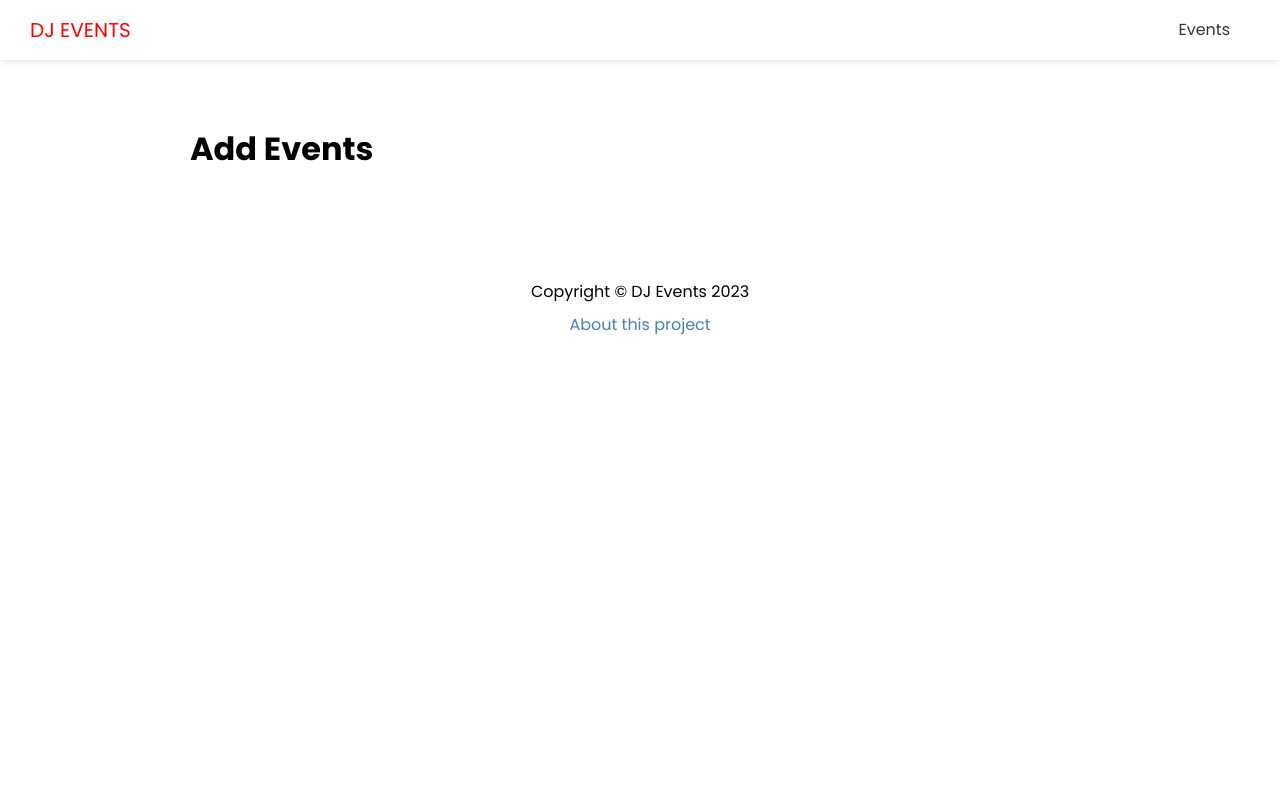
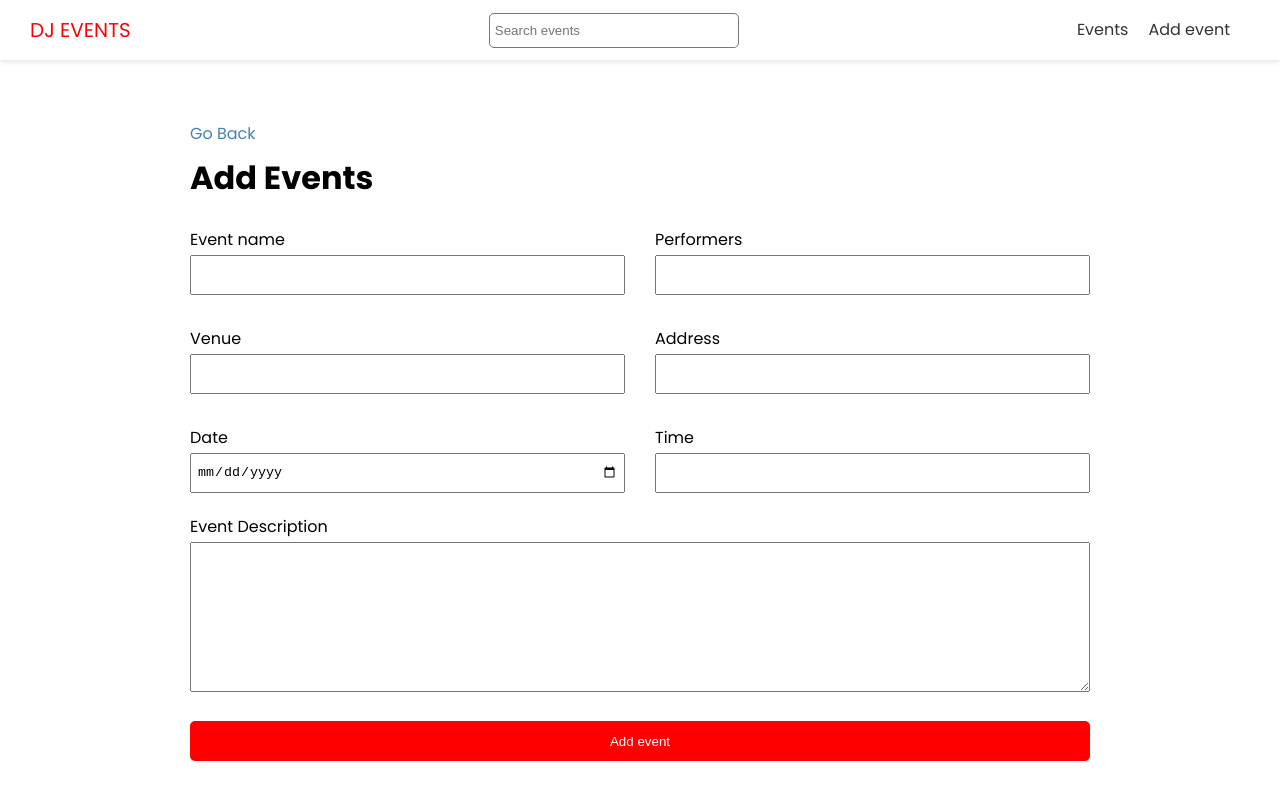
Before and after one commit to AndradaVonica/next.js-traversy, a Next.js app: page /events/add in a window 1280 px wide. Shown: the top 800 px of the page. Built offline with nearby package versions, Linux system fonts and the light colour scheme; no server answers.

Commit message:
Changes on events and pages

```diff
--- a/components/EventItem.js
+++ b/components/EventItem.js
@@ -5,12 +5,13 @@
 
 export default function EventItem({ evt }) {
     console.log('HERE ETVTTTTTT', evt)
+    console.log('plm', evt.attributes.slug)
 
     return (
         <div className={ styles.event }>
             <div className={ styles.img } >
                 <Image
-                    loader={ () => evt.attributes.image.data.attributes.formats.thumbnail.url }
+                    loader={ () => evt.attributes?.image?.data?.attributes.formats.thumbnail.url }
                     src={ evt.attributes?.image?.data?.attributes?.formats?.thumbnail?.url || '/images/event-default.png' }
                     width={ 170 }
                     height={ 100 } />
--- a/components/Header.js
+++ b/components/Header.js
@@ -1,5 +1,6 @@
 import Link from 'next/link'
 import styles from '@/styles/Header.module.css'
+import Search from './Search'
 
 export default function Header() {
     return (
@@ -9,7 +10,7 @@
                     <a>DJ events</a>
                 </Link>
             </div>
-
+            <Search />
             <nav>
                 <ul>
                     <li>
@@ -17,6 +18,11 @@
                             <a>Events</a>
                         </Link>
                     </li>
+                    <li>
+                        <Link href='/events/add' legacyBehavior >
+                            <a>Add event</a>
+                        </Link>
+                    </li>
                 </ul>
             </nav>
         </header>
--- /dev/null
+++ b/components/Search.js
@@ -0,0 +1,28 @@
+import styles from "@/styles/Search.module.css"
+import { useState } from 'react'
+import { useRouter } from 'next/router'
+
+
+export default function Search() {
+    const [term, setTerm] = useState("");
+    const router = useRouter()
+
+    const handleSubmit = (e) => {
+        e.preventDefault()
+        router.push(`/events/search?term=${ term }`)
+        setTerm('')
+    }
+
+    return (
+        <div className={ styles.search } >
+            <form onSubmit={ handleSubmit } >
+                <input
+                    type='text'
+                    value={ term }
+                    onChange={ (e) => setTerm(e.target.value) }
+                    placeholder="Search events">
+                </input>
+            </form>
+        </div >
+    )
+}
--- a/package.json
+++ b/package.json
@@ -12,8 +12,10 @@
     "eslint": "8.35.0",
     "eslint-config-next": "13.2.3",
     "next": "13.2.3",
+    "qs": "^6.11.1",
     "react": "18.2.0",
     "react-dom": "18.2.0",
-    "react-icons": "^4.8.0"
+    "react-icons": "^4.8.0",
+    "react-toastify": "^9.1.1"
   }
 }
--- a/pages/api/events/[slug].js
+++ b/pages/api/events/[slug].js
@@ -3,7 +3,6 @@
 export default function handler(req, res) {
     // evt is reffered to single events
     const evt = events.filter(ev => ev.slug === req.query.slug)
-    // console.log("fmm ", ev)
 
     if (req.method === 'GET') {
         res.status(200).json(evt)
--- /dev/null
+++ b/pages/api/events/search.js
@@ -0,0 +1,41 @@
+// import Link from "next/Link"
+import qs from 'qs'
+import Layout from "@/components/Layout"
+import Link from "next/link"
+import EventItem from "@/components/EventItem"
+import { API_URL } from "@/config/index"
+import { useRouter } from 'next/router'
+
+export default function SearchPage({ events }) {
+    const router = useRouter()
+
+    return (
+        <Layout title='Search results'>
+            <Link href='/events'> Go back</Link>
+            <h1>Search results for { router.query.term }</h1>
+            {events.length === 0 && <h3>No events to show</h3> }
+            {events.data.map(evt => (
+                <EventItem key={ evt.id } evt={ evt } />
+            )) }
+        </Layout>
+    )
+}
+
+export async function getServerSideProps({ query: { term } }) {
+    const query = qs.stringify({
+        _where: {
+            _or: [
+                { name_contains: term },
+                { performers_contains: term },
+                { desccription_contains: term },
+                { venue_contains: term }
+            ]
+        }
+    })
+    const res = await fetch(`${ API_URL }/api/events?${ query }`)
+    const events = await res.json()
+
+    return {
+        props: { events }
+    }
+}
--- a/pages/events/add.js
+++ b/pages/events/add.js
@@ -1,10 +1,138 @@
+import { ToastContainer, toast } from 'react-toastify';
+import 'react-toastify/dist/ReactToastify.css';
 import Layout from "@/components/Layout"
-
+import { useState } from 'react'
+import { useRouter } from 'next/router'
+import Link from "next/link"
+import { API_URL } from "@/config/index"
+import styles from "@/styles/Form.module.css"
 
 export default function AddEventPage() {
+    const [values, setValues] = useState({
+        name: " ",
+        performers: " ",
+        venue: " ",
+        address: " ",
+        date: " ",
+        time: " ",
+        description: " "
+    })
+    const router = useRouter()
+    const handelSubmit = async (e) => {
+        e.preventDefault()
+
+        //Validation
+
+        const hasEmptyFields = Object.values(values).some(
+            (element) => element === " ")
+        if (hasEmptyFields) {
+            toast.error('Please fill all fields');
+        }
+
+        const res = await fetch(`${ API_URL }/api/events`, {
+            method: 'POST',
+            headers: {
+                'Content-Type': 'application/json'
+            },
+            body: JSON.stringify({ data: { ...values, slug: 'test-5' } })
+        })
+
+        if (!res.ok) {
+            toast.error('Something went wrong')
+            return;
+        }
+
+        const evt = await res.json()
+        toast.error(JSON.stringify(evt))
+        console.log('eventu nostru', evt)
+        router.push(`/api/events/${ evt?.data?.attributes?.slug }`)
+    }
+    const handleInputChange = (e) => {
+        const { name, value } = e.target
+        setValues({ ...values, [name]: value })
+    }
+
     return (
-        <Layout>
+        <Layout title="Add new event">
+            <Link href='/events' legacyBehavior> Go Back</Link>
             <h1>Add Events</h1>
+            <ToastContainer />
+            <form onSubmit={ handelSubmit }
+                className={ styles.form } >
+                <div className={ styles.grid } >
+                    <div>
+                        <label htmlFor='name' > Event name</label>
+                        <input
+                            type='text'
+                            id='name'
+                            name='name'
+                            value={ values.name }
+                            onChange={ handleInputChange }>
+                        </input>
+                    </div>
+                    <div>
+                        <label htmlFor='performers'>Performers</label>
+                        <input
+                            type='text'
+                            name='performers'
+                            id='performers'
+                            value={ values.performers }
+                            onChange={ handleInputChange }
+                        />
+                    </div>
+                    <div>
+                        <label htmlFor='venue'>Venue</label>
+                        <input
+                            type='text'
+                            name='venue'
+                            id='venue'
+                            value={ values.venue }
+                            onChange={ handleInputChange }
+                        />
+                    </div>
+                    <div>
+                        <label htmlFor='address'>Address</label>
+                        <input
+                            type='text'
+                            name='address'
+                            id='address'
+                            value={ values.address }
+                            onChange={ handleInputChange }
+                        />
+                    </div>
+                    <div>
+                        <label htmlFor='date'>Date</label>
+                        <input
+                            type='date'
+                            name='date'
+                            id='date'
+                            value={ values.date }
+                            onChange={ handleInputChange }
+                        />
+                    </div>
+                    <div>
+                        <label htmlFor='time'>Time</label>
+                        <input
+                            type='text'
+                            name='time'
+                            id='time'
+                            value={ values.time }
+                            onChange={ handleInputChange }
+                        />
+                    </div>
+                </div>
+                <div>
+                    <label htmlFor='description'>Event Description</label>
+                    <textarea
+                        type='text'
+                        name='description'
+                        id='description'
+                        value={ values.description }
+                        onChange={ handleInputChange }
+                    ></textarea>
+                </div>
+                <input type='submit' value='Add event' className='btn' />
+            </form>
         </Layout>
     )
 }
--- /dev/null
+++ b/styles/Form.module.css
@@ -0,0 +1,39 @@
+.form label {
+  display: block;
+}
+
+.form input {
+  width: 100%;
+  height: 40px;
+  padding: 5px;
+}
+
+.form textarea {
+  width: 100%;
+  height: 150px;
+}
+
+.form input[type="submit"] {
+  display: block;
+  width: 100%;
+  margin: 20px 0 30px;
+}
+
+.form .file {
+  border: 1px #ccc solid;
+  background-color: #f4f4f4;
+  padding: 10px;
+}
+
+.grid {
+  display: grid;
+  grid-template-columns: 1fr 1fr;
+  gap: 30px;
+  margin-bottom: 20px;
+}
+
+@media (max-width: 600px) {
+  .grid {
+    grid-template-columns: 1fr;
+  }
+}
--- /dev/null
+++ b/styles/Search.module.css
@@ -0,0 +1,7 @@
+.search input {
+  width: 250px;
+  height: 35px;
+  padding: 5px;
+  border: 1px #777 solid;
+  border-radius: 5px;
+}
```
Also changed, not shown: pages/events/[slug].js (+14 -6 lines), 2 other files (tests, documents, lock files or other folders).
